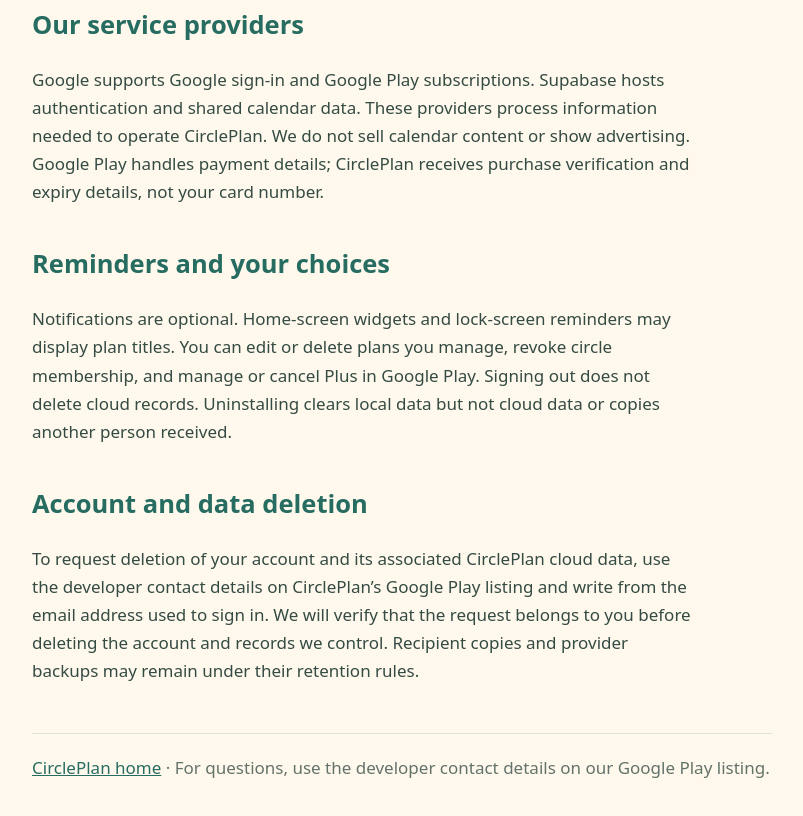
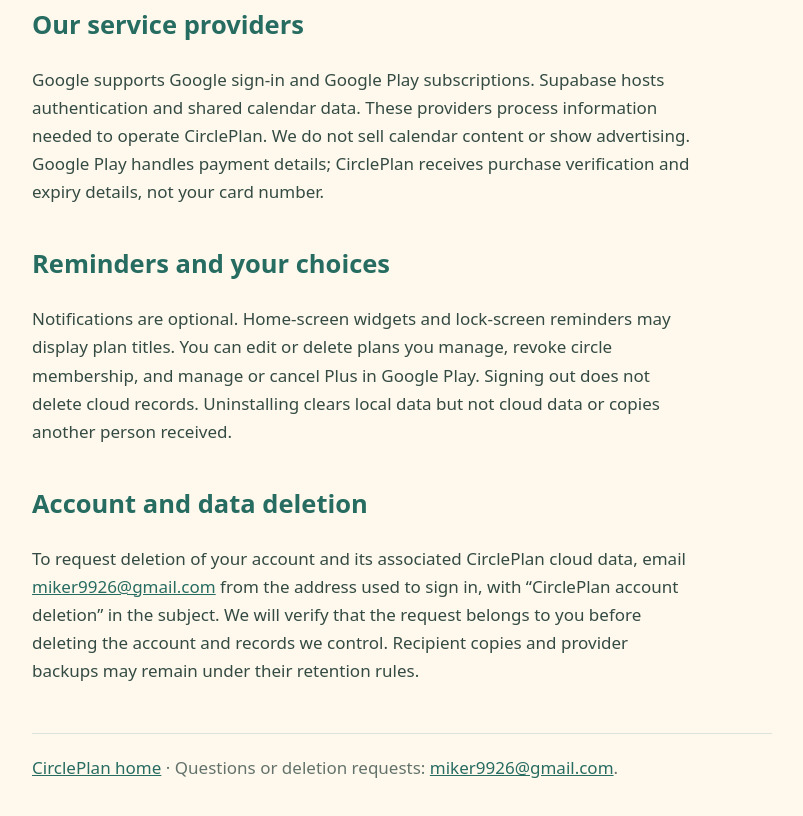
Before and after one commit to staticlabs88/circleplan-site, a plain HTML site: page privacy.html in a window 1280 px wide. Shown: the part 753-1569 px from the top of the page, without its empty margins (238-1041 px from the left). Drawn offline with Linux system fonts and the light colour scheme.

Commit message:
Clarify account deletion contact

```diff
--- a/privacy.html
+++ b/privacy.html
@@ -6,5 +6,5 @@
 <h2>Sharing and contacts</h2><p>You choose who receives an invitation when you share by text, WhatsApp, email, or another app. CirclePlan uses your phone’s sharing menu and does not read or upload your address book. Circle members can see plans according to their access. Owners can revoke circle access. Single-plan invitations are limited to the invited sign-in email and expire after seven days. A recipient’s separate copy cannot be recalled.</p>
 <h2>Our service providers</h2><p>Google supports Google sign-in and Google Play subscriptions. Supabase hosts authentication and shared calendar data. These providers process information needed to operate CirclePlan. We do not sell calendar content or show advertising. Google Play handles payment details; CirclePlan receives purchase verification and expiry details, not your card number.</p>
 <h2>Reminders and your choices</h2><p>Notifications are optional. Home-screen widgets and lock-screen reminders may display plan titles. You can edit or delete plans you manage, revoke circle membership, and manage or cancel Plus in Google Play. Signing out does not delete cloud records. Uninstalling clears local data but not cloud data or copies another person received.</p>
-<h2>Account and data deletion</h2><p>To request deletion of your account and its associated CirclePlan cloud data, use the developer contact details on CirclePlan’s Google Play listing and write from the email address used to sign in. We will verify that the request belongs to you before deleting the account and records we control. Recipient copies and provider backups may remain under their retention rules.</p>
-<footer><a href="./">CirclePlan home</a> · For questions, use the developer contact details on our Google Play listing.</footer></main></html>
+<h2>Account and data deletion</h2><p>To request deletion of your account and its associated CirclePlan cloud data, email <a href="mailto:miker9926@gmail.com?subject=CirclePlan%20account%20deletion">miker9926@gmail.com</a> from the address used to sign in, with “CirclePlan account deletion” in the subject. We will verify that the request belongs to you before deleting the account and records we control. Recipient copies and provider backups may remain under their retention rules.</p>
+<footer><a href="./">CirclePlan home</a> · Questions or deletion requests: <a href="mailto:miker9926@gmail.com">miker9926@gmail.com</a>.</footer></main></html>
```
